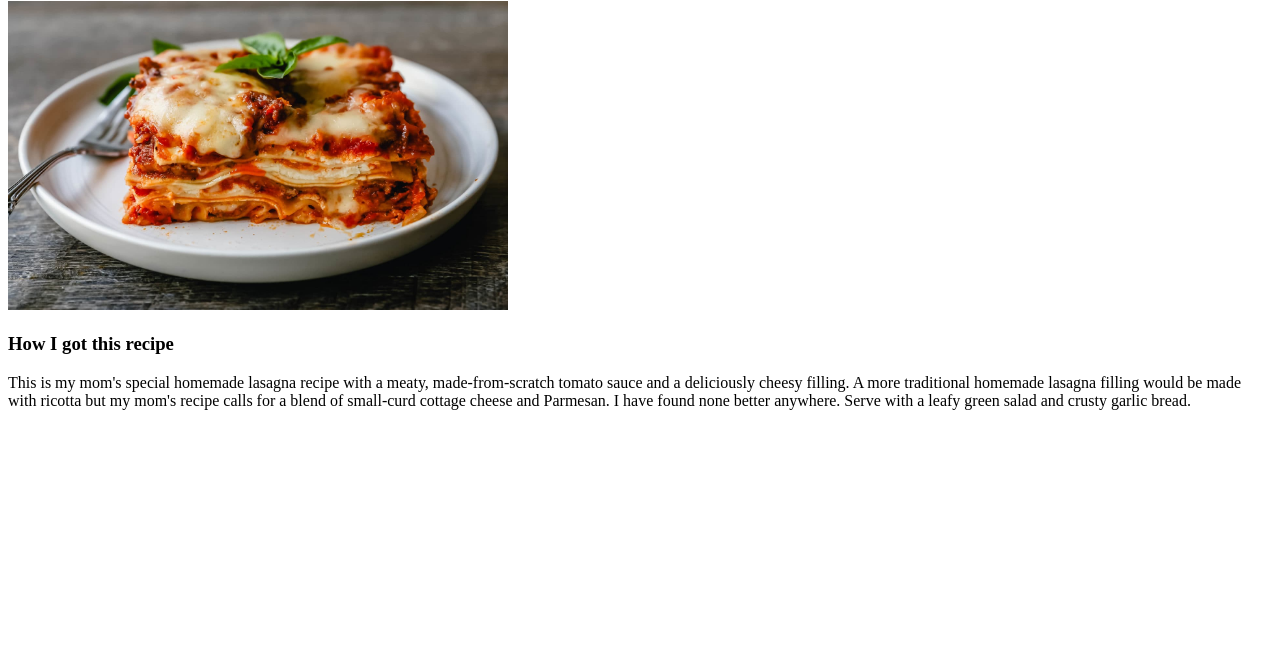
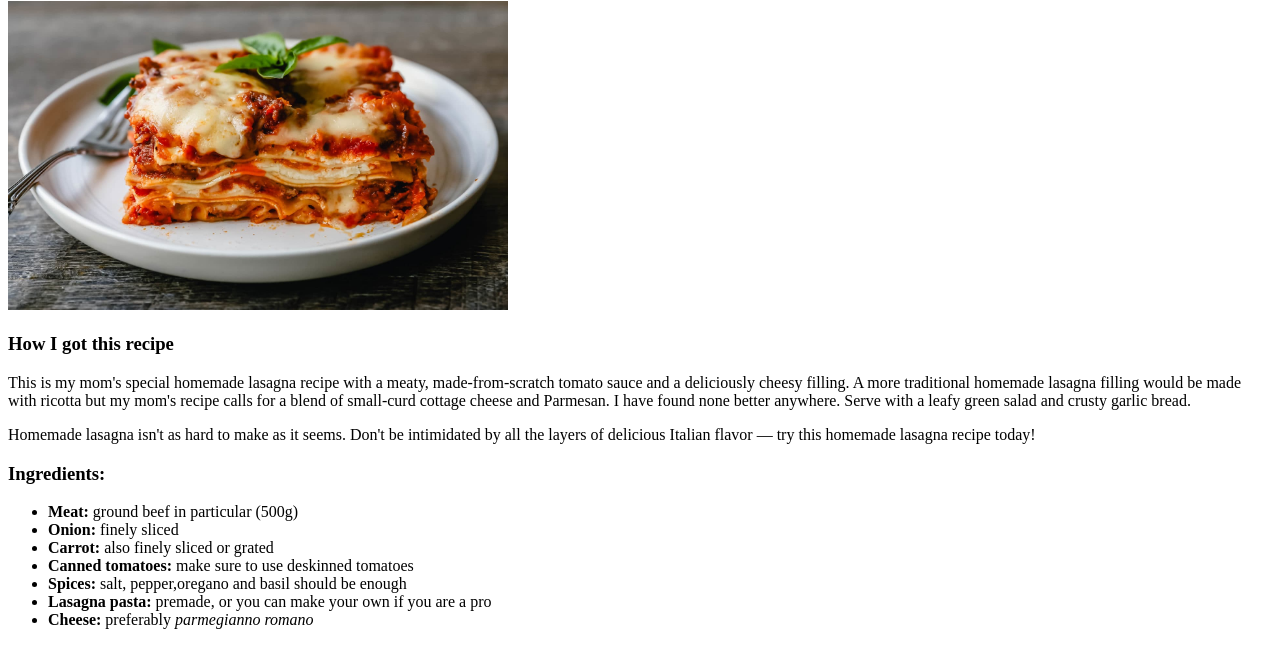
Before and after one commit to veljkogl/odin-recipes, a plain HTML site: page recipes/lasagna.html in a window 1280 px wide. Shown: the part 79-746 px from the top of the page. Drawn offline with Linux system fonts and the light colour scheme.

Commit message:
Add ingredients to recipe

```diff
--- a/recipes/lasagna.html
+++ b/recipes/lasagna.html
@@ -15,6 +15,17 @@
         A more traditional homemade lasagna filling would be made with ricotta
         but my mom's recipe calls for a blend of small-curd cottage cheese and Parmesan.
         I have found none better anywhere. Serve with a leafy green salad and crusty garlic bread.</p>
+    <p>Homemade lasagna isn't as hard to make as it seems. Don't be intimidated by all the layers of delicious Italian flavor — try this homemade lasagna recipe today!</p>
+        <h3>Ingredients:</h3>
+        <ul>
+            <li> <strong> Meat: </strong> ground beef in particular (500g)</li>
+            <li> <strong> Onion: </strong> finely sliced</li>
+            <li> <strong> Carrot: </strong> also finely sliced or grated</li>
+            <li> <strong> Canned tomatoes:</strong> make sure to use deskinned tomatoes</li>
+            <li> <strong> Spices:</strong> salt, pepper,oregano and basil should be enough</li>
+            <li> <strong> Lasagna pasta: </strong> premade, or you can make your own if you are a pro</li>
+            <li> <strong> Cheese:</strong> preferably <em>parmegianno romano</em></li>
+        </ul>
 
 </body>
 </html>
```
